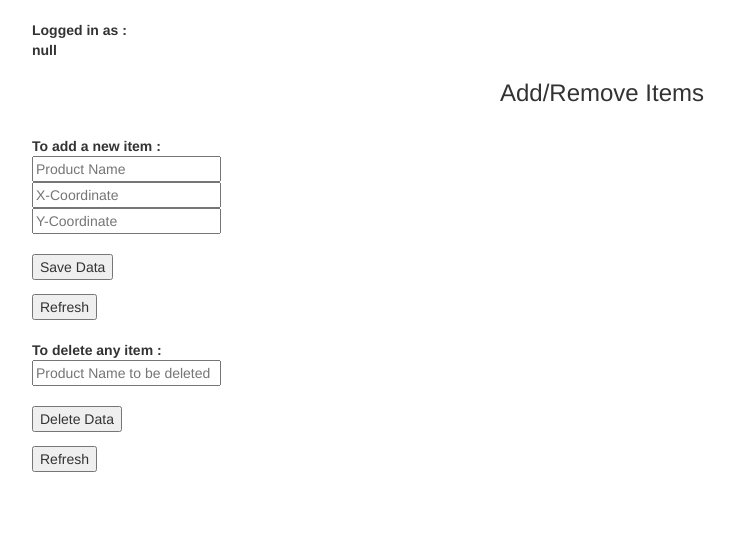
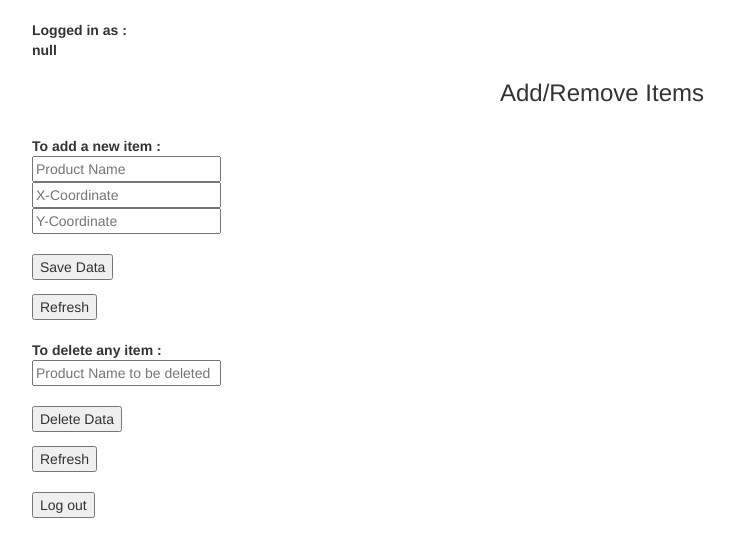
Before and after one commit to rajatp1995/rajatp1995.github.io, a plain HTML site: page ownerpage.html in a window 1280 px wide. Shown: the whole page, without its empty margins (38-772 px from the left). Drawn offline with nearby package versions, Linux system fonts and the light colour scheme; no server answers.

Commit message:
OAuth Logout

```diff
--- a/ownerpage.html
+++ b/ownerpage.html
@@ -90,6 +90,8 @@
   &nbsp;
   </form>
   <button id="refButtonn" class="float-left submit-button" >Refresh</button>
+  <br><br>
+  <button onclick="lout()">Log out</button>
 </div>
 </body>
 </html>
@@ -204,4 +206,12 @@
     firebase.database().ref().child(ddata).remove();
     }
 
+function lout() {
+    firebase.auth().signOut().then(function() {
+       // Sign-out successful.
+    }).catch(function(error) {
+       // An error happened.
+    });
+  }
+
 </script>
```
